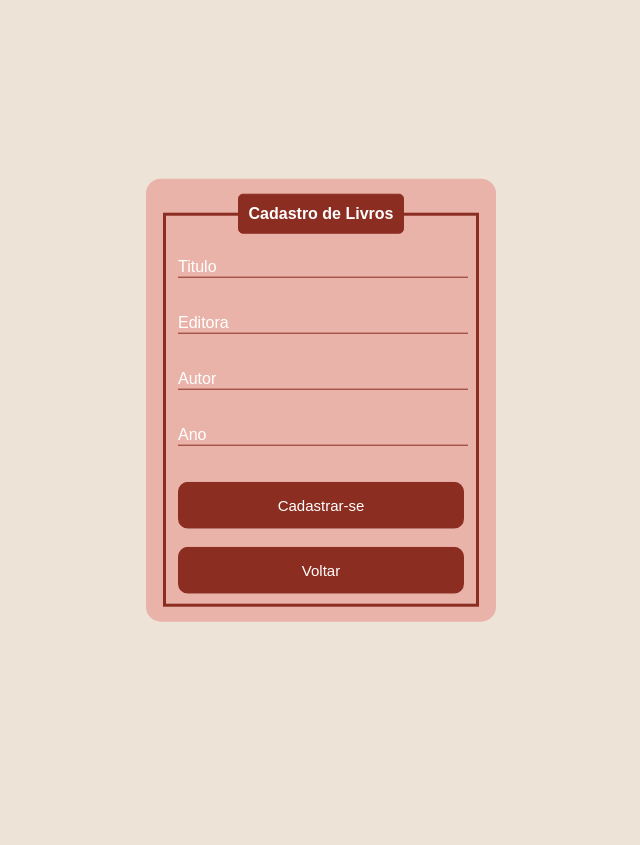
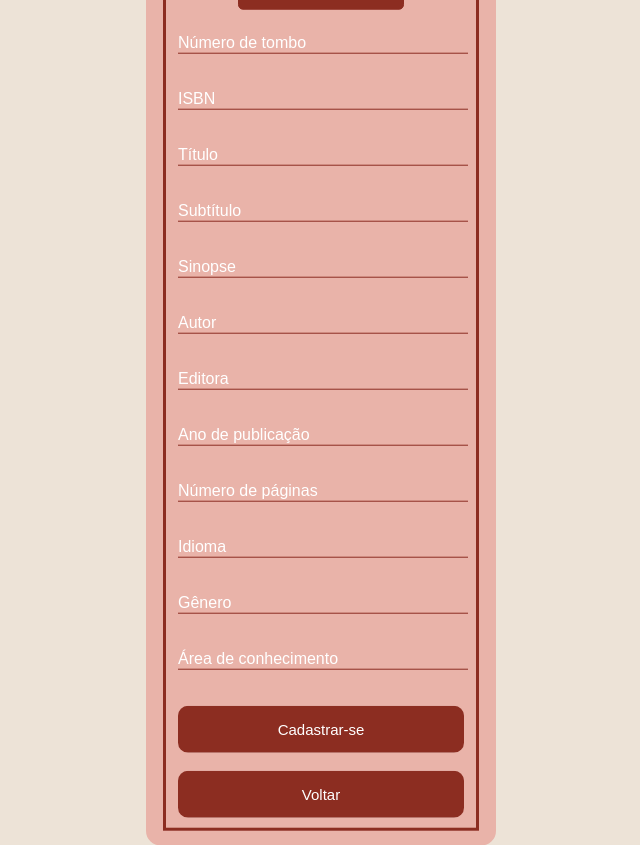
Before and after one commit to laragrossi/TCC---biblioteca-digital, a PHP site: page /cadastrolivros.php in a window 1280 px wide. Shown: the whole page, without its empty margins (319-959 px from the left). Before the commit the page ends 622 px from the top, so only its background shows below. Run offline with PHP 8.4, Linux system fonts and the light colour scheme.

Commit message:
cadastro de livros atualizado
arruemei a parte do cadastro porêm precisa arrumr o style dele

```diff
--- a/biblioteca-digital-tcc/cadastrolivros.php
+++ b/biblioteca-digital-tcc/cadastrolivros.php
@@ -17,33 +17,90 @@
                 <legend><b>Cadastro de Livros</b></legend> <!-- Título do formulário -->
                 <br>
 
-                <!-- Campo Nome -->
+                <!-- Campo Número de tombo  -->
                 <div class="inputBox">
-                    <input type="text" name="nome" id="nome" class="inputUser" required>
-                    <label for="nome" class="labelInput">Titulo</label>
+                    <input type="text" name="número de tombo" id="número de tombo" class="inputUser" required>
+                    <label for="número de tombo" class="labelInput">Número de tombo</label>
                 </div>
                 <br><br>
 
-                <!-- Campo RA -->
+                <!-- Campo ISBN -->
                 <div class="inputBox">
-                    <input type="text" name="ra" id="ra" class="inputUser" required>
-                    <label for="ra" class="labelInput">Editora</label>
+                    <input type="text" name="ISBN" id="ISBN" class="inputUser" required>
+                    <label for="ISBN" class="labelInput">ISBN</label>
                 </div>
                 <br><br>
 
-                <!-- Campo Digito -->
+                <!-- Campo Título -->
                 <div class="inputBox">
-                    <input type="text" name="digito" id="digito" class="inputUser" required>
-                    <label for="digito" class="labelInput">Autor</label>
+                    <input type="text" name="título" id="título" class="inputUser" required>
+                    <label for="título" class="labelInput">Título</label>
                 </div>
                 <br><br>
 
-                <!-- Campo Senha -->
+                <!-- Campo Subtítulo -->
                 <div class="inputBox">
-                    <input type="text" name="senha" id="senha" class="inputUser" required>
-                    <label for="senha" class="labelInput">Ano</label>
+                    <input type="text" name="subtítulo" id="subtítulo" class="inputUser" required>
+                    <label for="subtítulo" class="labelInput">Subtítulo</label>
                 </div>
                 <br><br>
+
+                <!-- Campo Sinopse -->
+                <div class="inputBox">
+                    <input type="text" name="sinopse" id="sinopse" class="inputUser" required>
+                    <label for="sinopse" class="labelInput">Sinopse</label>
+                </div>
+                <br><br>
+
+                <!-- Campo Autor -->
+                <div class="inputBox">
+                    <input type="text" name="autor" id="autor" class="inputUser" required>
+                    <label for="autor" class="labelInput">Autor</label>
+                </div>
+                <br><br>
+
+                <!-- Campo Editora -->
+                <div class="inputBox">
+                    <input type="text" name="editora" id="editora" class="inputUser" required>
+                    <label for="editora" class="labelInput">Editora</label>
+                </div>
+                <br><br>
+
+                <!-- Campo Ano de publicação -->
+                <div class="inputBox">
+                    <input type="text" name=" ano de publicação" id="ano de publicação" class="inputUser" required>
+                    <label for="ano de publicação" class="labelInput">Ano de publicação</label>
+                </div>
+                <br><br>
+
+                <!-- Campo Número de páginas -->
+                <div class="inputBox">
+                    <input type="text" name="número de páginas" id="número de páginas" class="inputUser" required>
+                    <label for="número de páginas" class="labelInput">Número de páginas</label>
+                </div>
+                <br><br>
+
+                <!-- Campo Idioma -->
+                <div class="inputBox">
+                    <input type="text" name="idioma" id="idioma" class="inputUser" required>
+                    <label for="idioma" class="labelInput">Idioma</label>
+                </div>
+                <br><br>
+
+                <!-- Campo Gênero -->
+                <div class="inputBox">
+                    <input type="text" name="gênero" id="gênero" class="inputUser" required>
+                    <label for="gênero" class="labelInput">Gênero</label>
+                </div>
+                <br><br>
+
+                 <!-- Campo Área de conhecimento -->
+                <div class="inputBox">
+                    <input type="text" name="área de conhecimento" id="área de conhecimento" class="inputUser" required>
+                    <label for="área de conhecimento" class="labelInput">Área de conhecimento</label>
+                </div>
+                <br><br>
+
                 <!-- Botão de cadastro -->
                 <input type="submit" name="submit" class="btn" value="Cadastrar-se">
                 <br><br>
```
